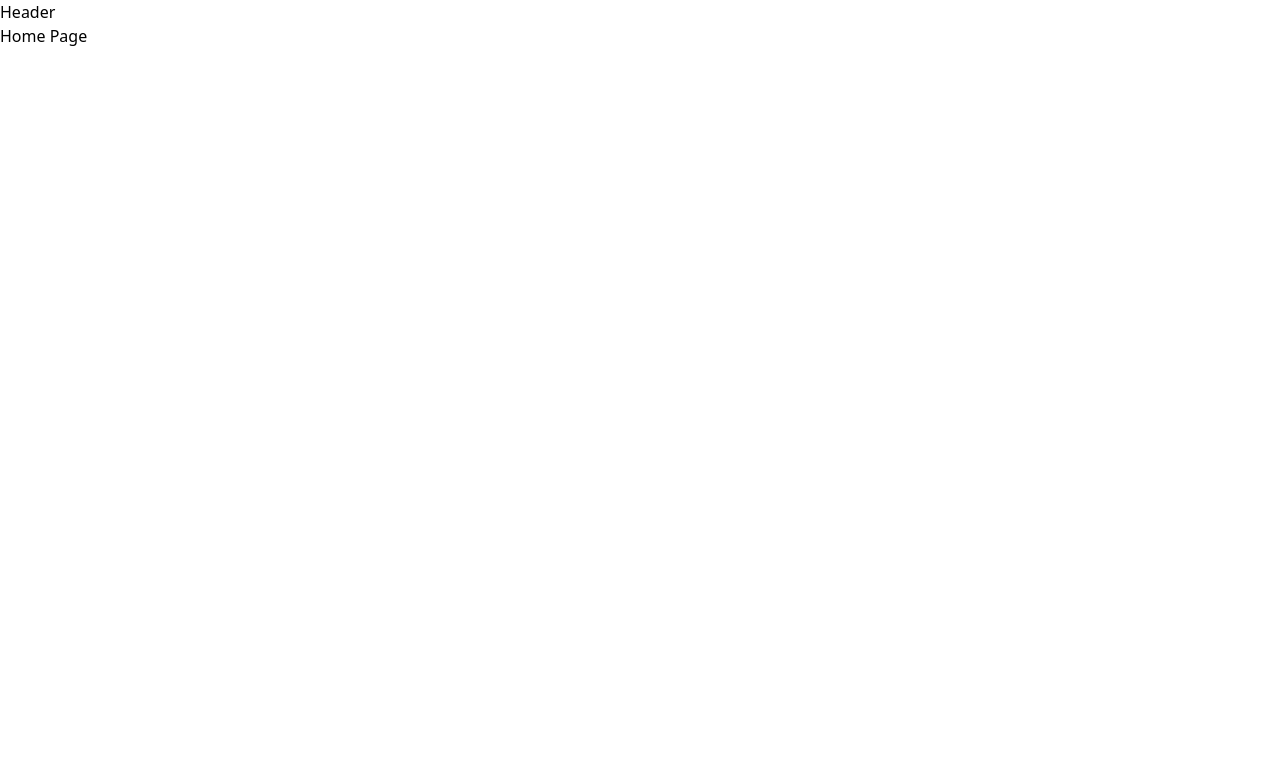
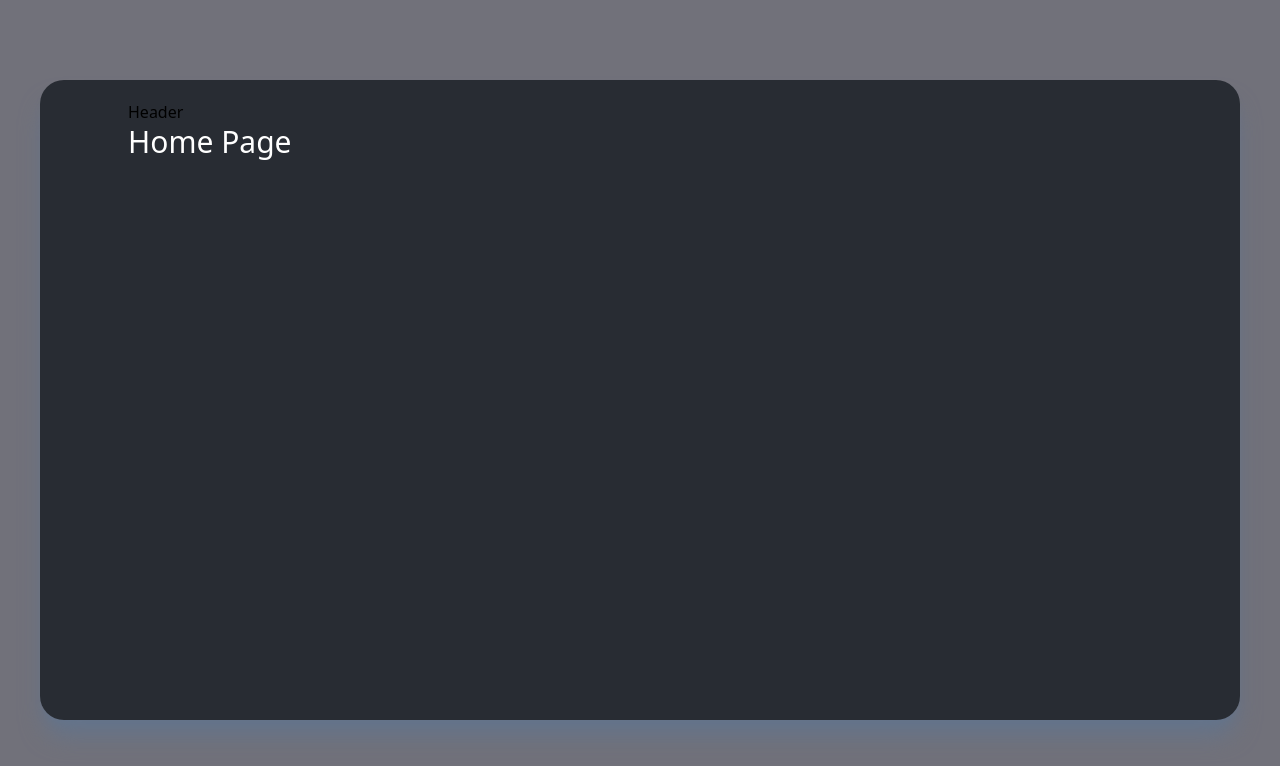
Before and after one commit to serkanursavas/portfolio, a React (Vite) app: page / in a window 1280 px wide. Shown: the top 766 px of the page. Built offline with nearby package versions, Linux system fonts and the light colour scheme.

Commit message:
correction fundamentals

```diff
--- /dev/null
+++ b/src/components/UI/LayoutCard.jsx
@@ -0,0 +1,11 @@
+const LayoutCard = props => {
+  return (
+    <div className="flex items-center justify-between h-[100vh] bg-zinc-500">
+      <div className="bg-background w-[1200px] h-[80vh] m-auto rounded-3xl p-5 shadow-xl shadow-slate-500">
+        <div className="w-[1024px] mx-auto">{props.children}</div>
+      </div>
+    </div>
+  )
+}
+
+export default LayoutCard
--- a/src/pages/Home.jsx
+++ b/src/pages/Home.jsx
@@ -1,5 +1,5 @@
 const Home = () => {
-  return <h1>Home Page</h1>
+  return <div className="text-3xl text-white ">Home Page</div>
 }
 
 export default Home
--- a/src/pages/Layout.jsx
+++ b/src/pages/Layout.jsx
@@ -1,13 +1,14 @@
 import { Outlet } from 'react-router-dom'
 
+import LayoutCard from '../components/UI/LayoutCard'
 import Header from '../components/Header'
 
 const Layout = () => {
   return (
-    <>
+    <LayoutCard>
       <Header />
       <Outlet />
-    </>
+    </LayoutCard>
   )
 }
 
--- a/tailwind.config.cjs
+++ b/tailwind.config.cjs
@@ -2,7 +2,13 @@
 module.exports = {
   content: ['./index.html', './src/**/*.{js,ts,jsx,tsx}'],
   theme: {
-    extend: {}
+    extend: {
+      colors: {
+        primary: '#C778DD',
+        grey: '#ABB2BF',
+        background: '#282C33'
+      }
+    }
   },
   plugins: []
 }
```
